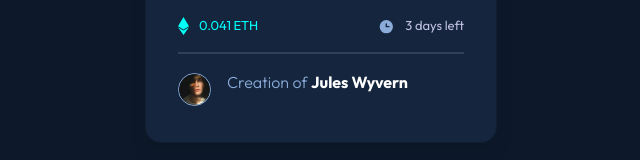
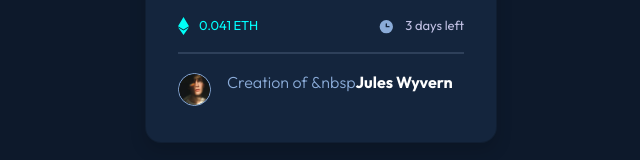
Before and after one commit to gianellin/nft-card, a React (Create React App) app: page / in a window 1280 px wide. Shown: the part 548-708 px from the top of the page, without its empty margins (319-959 px from the left). Built offline with nearby package versions, Linux system fonts and the light colour scheme.

Commit message:
edit footer

```diff
--- a/src/components/Footer.jsx
+++ b/src/components/Footer.jsx
@@ -9,7 +9,7 @@ function Footer() {
 
             <div className="footer mt-3">
                 <img src="./images/image-avatar.png" className="avatar me-3 " alt="avatar"/>
-                <p id="text">Creation of <a className="author-link fw-bold">Jules Wyvern</a></p>
+                <p id="text">Creation of &nbsp<a className="author-link fw-bold">Jules Wyvern</a></p>
             </div>
 
 );
```
